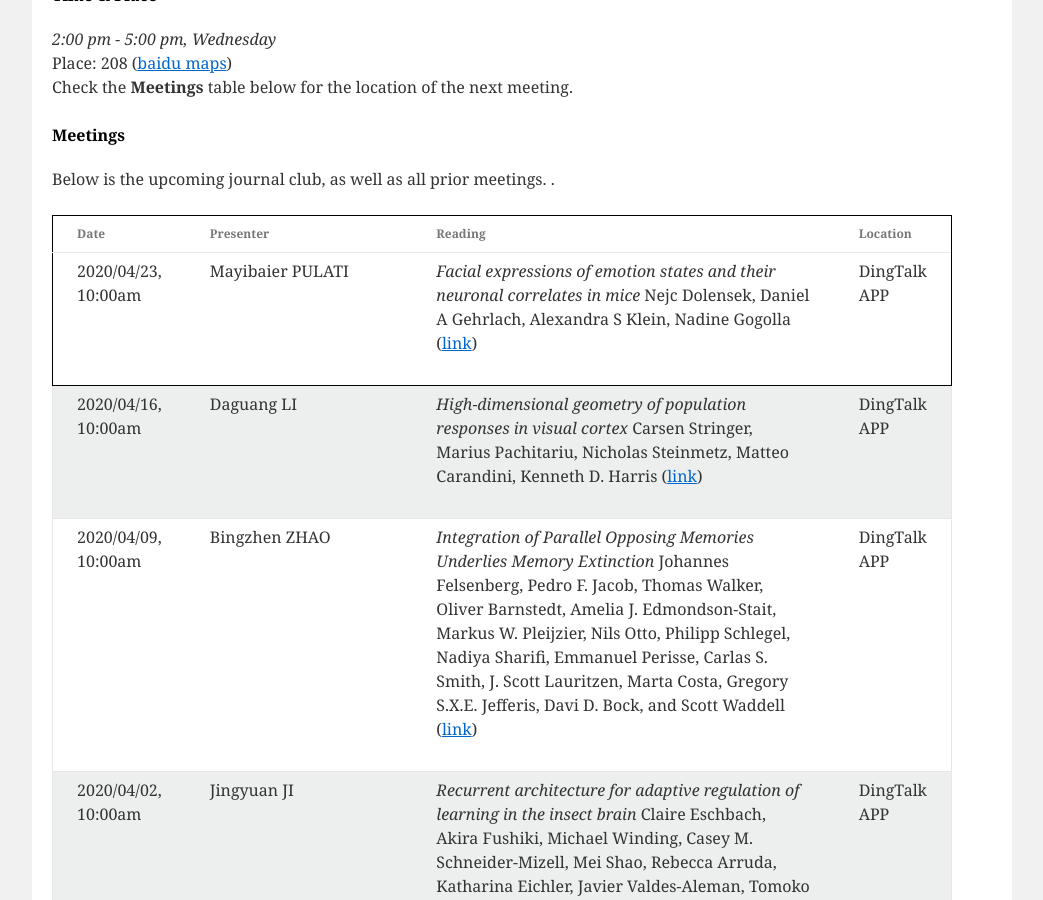
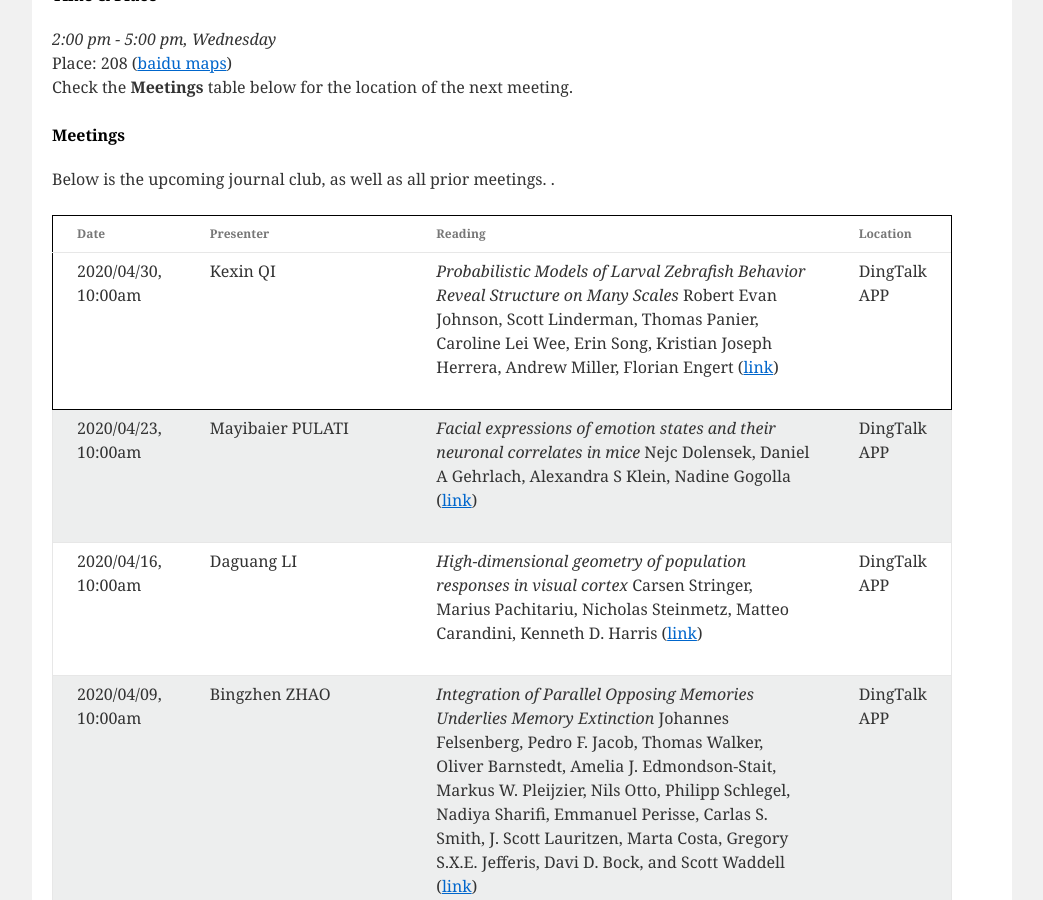
Before and after one commit to CNeuroUSTC/CNeuroUSTC.github.io, a Jekyll site: the page built from index.html, in a window 1280 px wide and 900 px high, scrolled down 739 px. Shown: the whole window, without its empty margins (118-1161 px from the left). Built offline with Jekyll 4.4.1, drawn with Linux system fonts in a browser that asks for light colours.

Commit message:
Update meeting_info.yml

```diff
--- a/_data/meeting_info.yml
+++ b/_data/meeting_info.yml
@@ -1,3 +1,13 @@
+- presenter: Kexin QI
+  date: 2020/04/30, 10:00am
+  paper: "Probabilistic Models of Larval Zebraﬁsh Behavior Reveal Structure on Many Scales"
+  url: "https://www.sciencedirect.com/science/article/abs/pii/S0960982219314654"
+  pdf: "None"
+  authors: "Robert Evan Johnson, Scott Linderman, Thomas Panier, Caroline Lei Wee, Erin Song, Kristian Joseph Herrera, Andrew Miller, Florian Engert"
+  location: DingTalk APP
+
+
+
 - presenter: Mayibaier PULATI
   date: 2020/04/23, 10:00am
   paper: "Facial expressions of emotion states and their neuronal correlates in mice"
```
